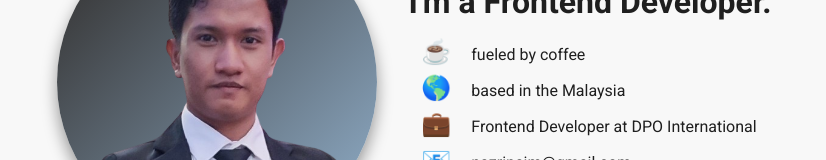
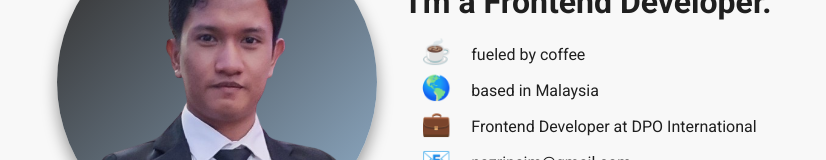
Before and after one commit to naimnazri/portfolio-2024, a React (Create React App) app: page / in a window 1280 px wide. Shown: the part 288-448 px from the top of the page, without its empty margins (226-1052 px from the left). Built offline with nearby package versions, Linux system fonts and the light colour scheme; the HTML template or start-up script is replaced by a standard one.

Commit message:
update info

```diff
--- a/src/info/Info.js
+++ b/src/info/Info.js
@@ -48,7 +48,7 @@ export const info = {
         },
         {
             emoji: '🌎',
-            text: 'based in the Malaysia'
+            text: 'based in Malaysia'
         },
         {
             emoji: "💼",
```
